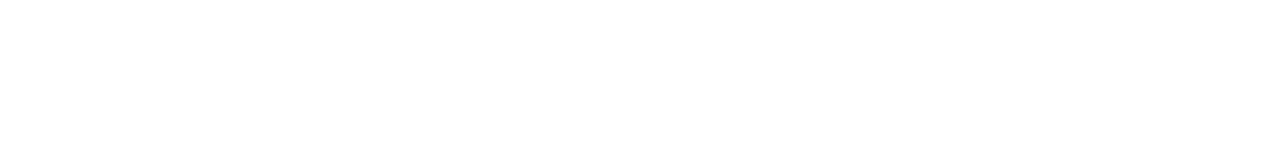
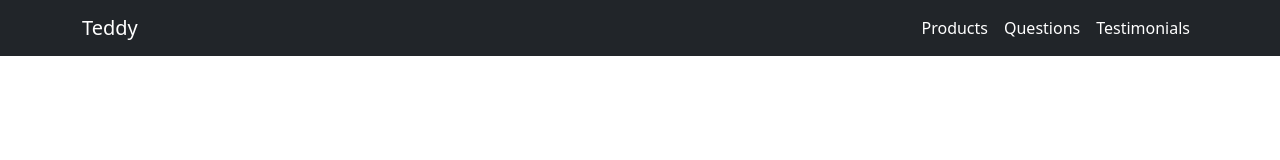
Before and after one commit to brianindy96/bootstrap-5-traversy, a plain HTML site: page index.html in a window 1280 px wide. Drawn offline with nearby package versions, Linux system fonts and the light colour scheme.

Commit message:
Responsive Navbar

```diff
--- a/index.html
+++ b/index.html
@@ -9,7 +9,34 @@
     <link href="https://cdn.jsdelivr.net/npm/bootstrap@5.1.3/dist/css/bootstrap.min.css" rel="stylesheet" integrity="sha384-1BmE4kWBq78iYhFldvKuhfTAU6auU8tT94WrHftjDbrCEXSU1oBoqyl2QvZ6jIW3" crossorigin="anonymous">
 </head>
 <body>
-
+    <nav class="navbar navbar-expand-md bg-dark navbar-dark">
+        <div class="container">
+            <a href="#" class="navbar-brand">Teddy</a>
+            <!-- Hamburger Menu -->
+            <button
+            class="navbar-toggler"
+            type="button"
+            data-bs-toggle="collapse"
+            data-bs-target="#navmenu"
+            >
+            <span class="navbar-toggler-icon"></span>
+            </button>
+            <!-- Navbar -->
+            <div class="collapse navbar-collapse" id="navmenu">
+                <ul class="navbar-nav ms-auto">
+                    <li class="nav-item">
+                        <a href="#products" class="nav-link active">Products</a>
+                    </li>
+                    <li class="nav-item">
+                        <a href="#questions" class="nav-link active">Questions</a>
+                    </li>
+                    <li class="nav-item">
+                        <a href="#testimonials" class="nav-link active">Testimonials</a>
+                    </li>
+                </ul>
+            </div>
+        </div>
+    </nav>
 </body>
 <script src="https://cdn.jsdelivr.net/npm/bootstrap@5.1.3/dist/js/bootstrap.bundle.min.js" integrity="sha384-ka7Sk0Gln4gmtz2MlQnikT1wXgYsOg+OMhuP+IlRH9sENBO0LRn5q+8nbTov4+1p" crossorigin="anonymous"></script>
 </html>
```
